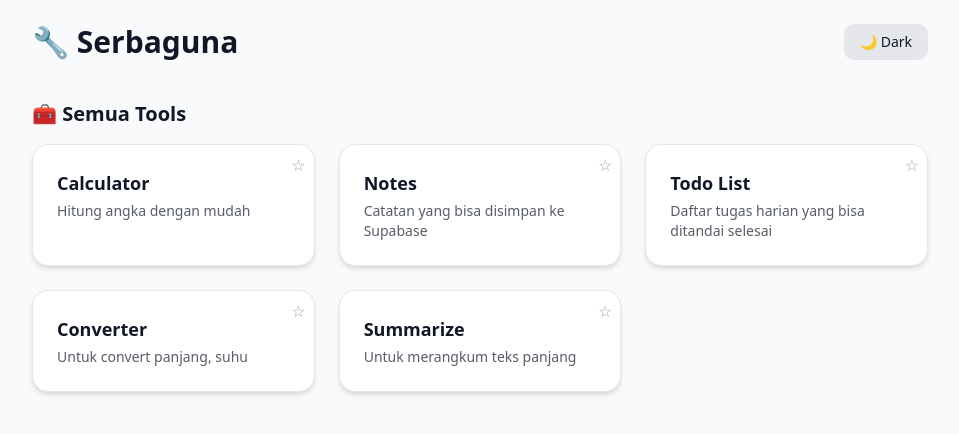
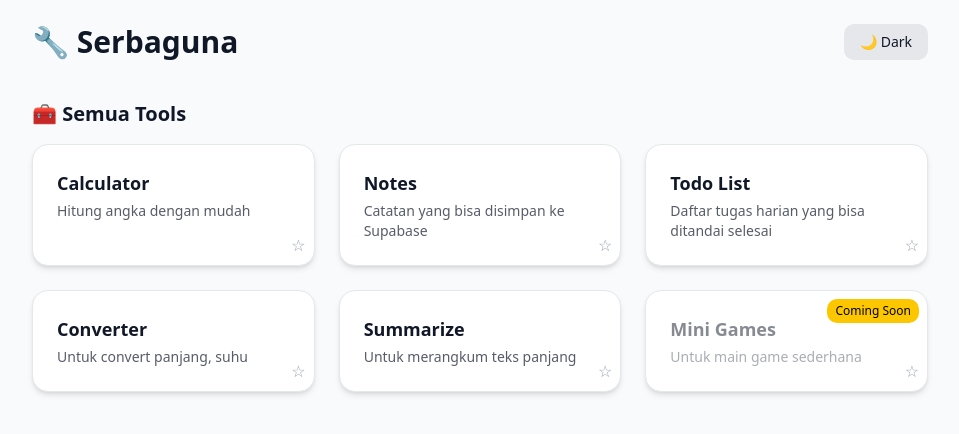
Before and after one commit to AldaniP/serbaguna, a Next.js app: page / in a window 1280 px wide. Shown: the top 434 px of the page, without its empty margins (160-1119 px from the left). Built offline with nearby package versions, Linux system fonts and the light colour scheme.

Commit message:
feat: add Number Guess game and Mini Game Hub with navigation links

```diff
--- a/src/app/page.tsx
+++ b/src/app/page.tsx
@@ -4,8 +4,7 @@ import Link from "next/link";
 import { useTheme } from "next-themes";
 import { useEffect, useState } from "react";
 
-import { SpeedInsights } from "@vercel/speed-insights/next"
-
+import { SpeedInsights } from "@vercel/speed-insights/next";
 import { toolsRegistry } from '@/lib/toolsRegistry';
 
 export default function HomePage() {
@@ -24,9 +23,7 @@ if (mounted) localStorage.setItem("pinnedTools", JSON.stringify(pinned));
 }, [pinned, mounted]);
 
 const togglePin = (toolName: string) => {
-setPinned(prev =>
-prev.includes(toolName) ? prev.filter(t => t !== toolName) : [...prev, toolName]
-);
+setPinned(prev => prev.includes(toolName) ? prev.filter(t => t !== toolName) : [...prev, toolName]);
 };
 
 const pinnedTools = toolsRegistry.filter(t => pinned.includes(t.name));
@@ -34,15 +31,13 @@ const otherTools = toolsRegistry.filter(t => !pinned.includes(t.name));
 
 return ( <main className="min-h-screen flex flex-col items-center bg-gray-50 dark:bg-gray-900 text-gray-900 dark:text-gray-100 p-6">
 {/* Header */} <header className="w-full flex justify-between items-center max-w-4xl mb-10"> <h1 className="text-3xl font-bold">🔧 Serbaguna</h1>
-    {mounted && (
-      <button
-        onClick={() => setTheme(theme === "dark" ? "light" : "dark")}
-        className="px-4 py-2 rounded-lg bg-gray-200 dark:bg-gray-700 text-sm"
-      >
-        {theme === "dark" ? "🌞 Light" : "🌙 Dark"}
-      </button>
-    )}
-  </header>
+{mounted && (
+<button
+onClick={() => setTheme(theme === "dark" ? "light" : "dark")}
+className="px-4 py-2 rounded-lg bg-gray-200 dark:bg-gray-700 text-sm"
+>
+{theme === "dark" ? "🌞 Light" : "🌙 Dark"} </button>
+)} </header>
 
   {/* Pinned Tools */}
   {mounted && pinnedTools.length > 0 && (
@@ -50,15 +45,19 @@ return ( <main className="min-h-screen flex flex-col items-center bg-gray-50 dar
       <h2 className="text-xl font-semibold mb-4">📌 Pinned Tools</h2>
       <div className="grid grid-cols-1 md:grid-cols-3 gap-6">
         {pinnedTools.map(tool => (
-          <div key={tool.slug} className="p-6 rounded-2xl shadow-md bg-white dark:bg-gray-800 hover:shadow-lg transition-all border border-gray-200 dark:border-gray-700 relative">
-            <Link href={`/tools/${tool.slug}`}>
+          <div key={tool.slug} className="relative p-6 rounded-2xl shadow-md bg-white dark:bg-gray-800 hover:shadow-lg transition-all border border-gray-200 dark:border-gray-700">
+            <Link href={tool.comingSoon ? "#" : `/tools/${tool.slug}`} className={tool.comingSoon ? "cursor-not-allowed opacity-50" : ""} title={tool.comingSoon ? "Coming Soon" : ""}>
               <h3 className="text-lg font-semibold">{tool.name}</h3>
-              <p className="text-sm opacity-70 mt-1">Klik untuk membuka {tool.name}</p>
+              <p className="text-sm opacity-70 mt-1">{tool.description}</p>
             </Link>
-            <div title={tool.description}>{tool.name}</div>
+            {tool.comingSoon && (
+              <span className="absolute top-2 right-2 bg-yellow-400 text-black text-xs px-2 py-1 rounded-lg z-10">
+                Coming Soon
+              </span>
+            )}
             <button
               onClick={() => togglePin(tool.name)}
-              className="absolute top-2 right-2 text-yellow-500"
+              className="absolute bottom-2 right-2 text-yellow-500"
             >
               ★
             </button>
@@ -73,15 +72,20 @@ return ( <main className="min-h-screen flex flex-col items-center bg-gray-50 dar
     <h2 className="text-xl font-semibold mb-4">🧰 Semua Tools</h2>
     <div className="grid grid-cols-1 md:grid-cols-3 gap-6">
       {otherTools.map(tool => (
-        <div key={tool.slug} className="p-6 rounded-2xl shadow-md bg-white dark:bg-gray-800 hover:shadow-lg transition-all border border-gray-200 dark:border-gray-700 relative">
-          <Link href={`/tools/${tool.slug}`}>
+        <div key={tool.slug} className="relative p-6 rounded-2xl shadow-md bg-white dark:bg-gray-800 hover:shadow-lg transition-all border border-gray-200 dark:border-gray-700">
+          <Link href={tool.comingSoon ? "#" : `/tools/${tool.slug}`} className={tool.comingSoon ? "cursor-not-allowed opacity-50" : ""} title={tool.comingSoon ? "Coming Soon" : ""}>
             <h3 className="text-lg font-semibold">{tool.name}</h3>
             <p className="text-sm opacity-70 mt-1">{tool.description}</p>
           </Link>
+          {tool.comingSoon && (
+            <span className="absolute top-2 right-2 bg-yellow-400 text-black text-xs px-2 py-1 rounded-lg z-10">
+              Coming Soon
+            </span>
+          )}
           {mounted && (
             <button
               onClick={() => togglePin(tool.name)}
-              className="absolute top-2 right-2 text-gray-400 hover:text-yellow-500"
+              className="absolute bottom-2 right-2 text-gray-400 hover:text-yellow-500"
             >
               ☆
             </button>
@@ -92,5 +96,6 @@ return ( <main className="min-h-screen flex flex-col items-center bg-gray-50 dar
   </section>
   <SpeedInsights />
 </main>
+
 );
 }
--- /dev/null
+++ b/src/app/tools/mini-games/number-guess/page.tsx
@@ -0,0 +1,35 @@
+"use client";
+import { useState } from "react";
+import Link from "next/link";
+
+export default function NumberGuessGame() {
+  const [number] = useState(Math.floor(Math.random() * 100) + 1);
+  const [guess, setGuess] = useState("");
+  const [message, setMessage] = useState("");
+
+  const handleGuess = () => {
+    const g = parseInt(guess);
+    if (g === number) setMessage("🎉 Benar!");
+    else if (g > number) setMessage("Terlalu tinggi!");
+    else setMessage("Terlalu rendah!");
+  };
+
+  return (
+    <div className="p-4 space-y-4">
+      <h2 className="text-xl font-bold">Tebak Angka 1–100</h2>
+      <input
+        type="number"
+        value={guess}
+        onChange={e => setGuess(e.target.value)}
+        className="border p-2 rounded"
+      />
+      <div className="space-x-2">
+        <button onClick={handleGuess} className="px-4 py-2 bg-blue-500 text-white rounded">Tebak</button>
+        <Link href="/mini-games">
+          <button className="px-4 py-2 bg-gray-500 text-white rounded">Kembali</button>
+        </Link>
+      </div>
+      <p>{message}</p>
+    </div>
+  );
+}
--- /dev/null
+++ b/src/app/tools/mini-games/page.tsx
@@ -0,0 +1,21 @@
+"use client";
+import Link from "next/link";
+
+export default function MiniGameHub() {
+  return (
+    <div className="p-4 space-y-4">
+      <h1 className="text-2xl font-bold">Mini Game Hub</h1>
+      <div className="space-y-2">
+        <Link href="/mini-games/number-guess">
+          <button className="px-4 py-2 bg-blue-500 text-white rounded">Tebak Angka</button>
+        </Link>
+        <Link href="/mini-games/quick-quiz">
+          <button className="px-4 py-2 bg-green-500 text-white rounded">Quiz Cepat</button>
+        </Link>
+        <Link href="/mini-games/click-speed">
+          <button className="px-4 py-2 bg-purple-500 text-white rounded">Klik Cepat</button>
+        </Link>
+      </div>
+    </div>
+  );
+}
--- a/src/lib/toolsRegistry.ts
+++ b/src/lib/toolsRegistry.ts
@@ -3,6 +3,7 @@ export type Tool = {
   slug: string;        // nama folder di app/tools/
   description: string;
   icon?: string;       // nama icon jika pakai library icon
+  comingSoon: boolean;
 };
 
 export const toolsRegistry: Tool[] = [
@@ -11,29 +12,41 @@ export const toolsRegistry: Tool[] = [
     slug: "calculator",
     description: "Hitung angka dengan mudah",
     icon: "Calculator",
+    comingSoon: false,
   },
   {
     name: "Notes",
     slug: "notes",
     description: "Catatan yang bisa disimpan ke Supabase",
     icon: "FileText",
+    comingSoon: false,
   },
   {
     name: "Todo List",
     slug: "todolist",
     description: "Daftar tugas harian yang bisa ditandai selesai",
     icon: "CheckSquare",
+    comingSoon: false,
   },
   {
     name: "Converter",
     slug: "converter",
     description: "Untuk convert panjang, suhu",
     icon: "CheckSquare",
+    comingSoon: false,
   },
   {
     name: "Summarize",
     slug: "summarize",
     description: "Untuk merangkum teks panjang",
     icon: "CheckSquare",
+    comingSoon: false,
+  },
+  {
+    name: "Mini Games",
+    slug: "mini-games",
+    description: "Untuk main game sederhana",
+    icon: "CheckSquare",
+    comingSoon: true,
   },
 ];
```
